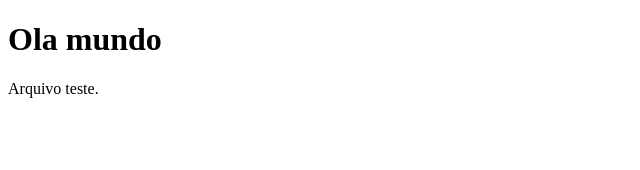
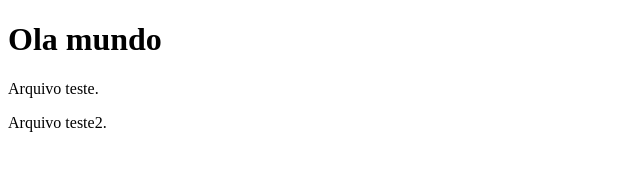
Before and after one commit to tchongo-AFK/PI-Grupo2, a plain HTML site: page index.html in a window 1280 px wide. Shown: the whole page, without its empty margins (0-640 px from the left). Drawn offline with Linux system fonts and the light colour scheme.

Commit message:
Update index.html

```diff
--- a/index.html
+++ b/index.html
@@ -8,5 +8,6 @@
 <body>
     <h1>Ola mundo</h1>
     <p>Arquivo teste.</p>
+    <p>Arquivo teste2.</p>
 </body>
 </html>
```
